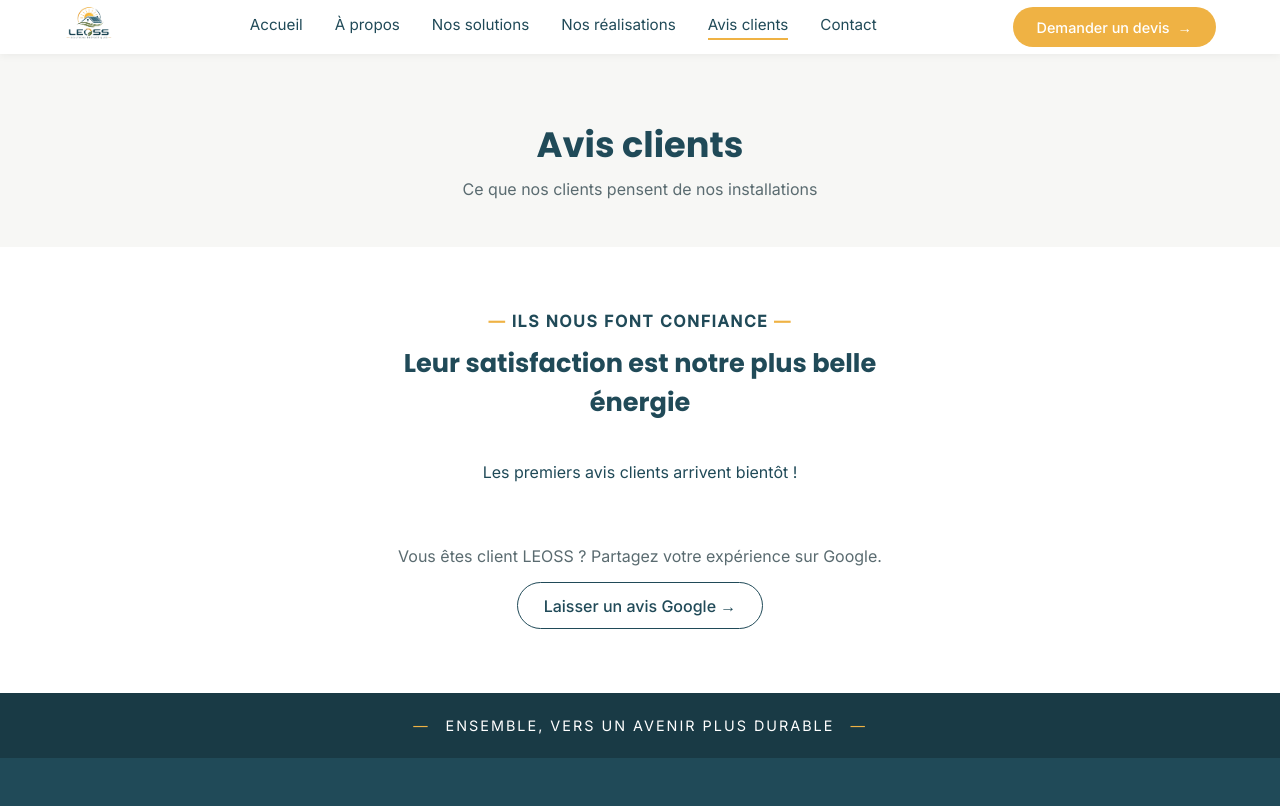
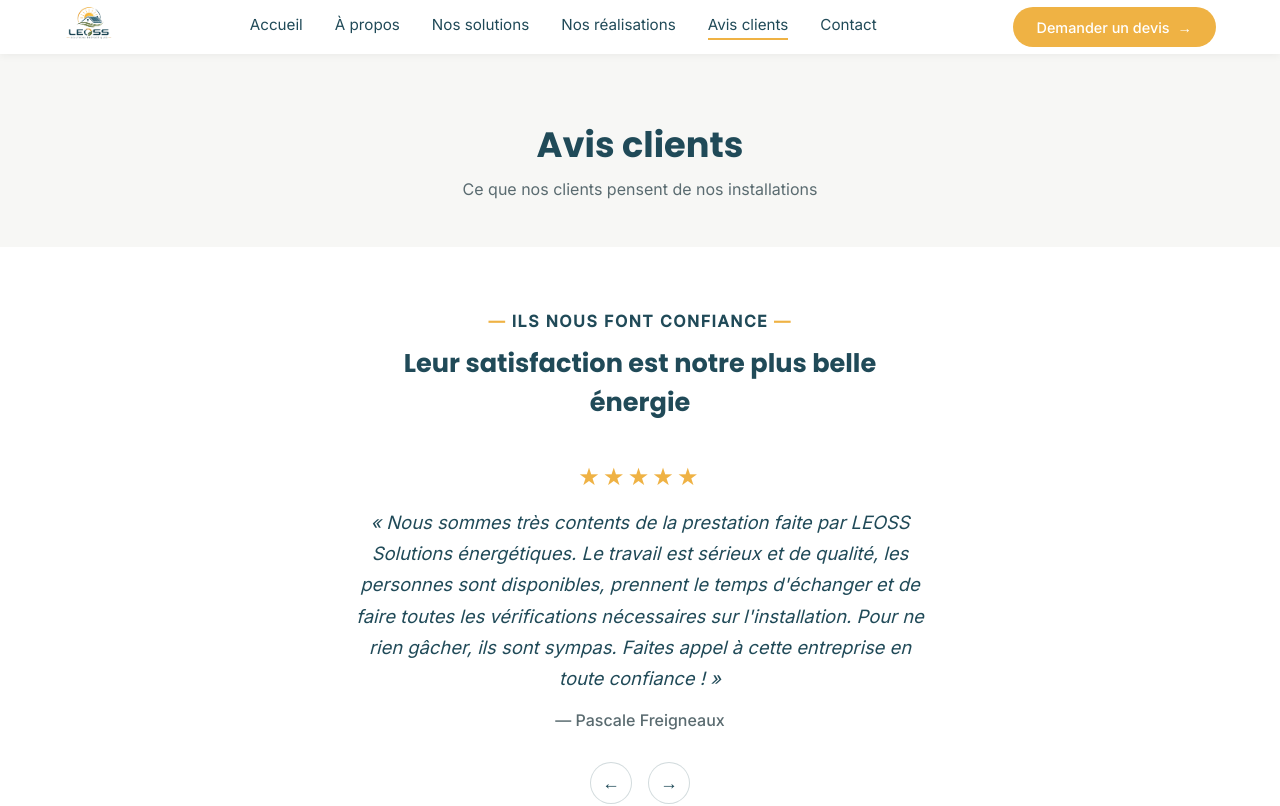
Before and after one commit to Laurie-gasc/leoss-site, an Angular app: page /avis-clients in a window 1280 px wide. Shown: the top 806 px of the page. Built offline with nearby package versions, Linux system fonts and the light colour scheme.

Commit message:
Ajout des commentaires

```diff
--- a/src/app/app.config.ts
+++ b/src/app/app.config.ts
@@ -9,7 +9,7 @@ export const appConfig: ApplicationConfig = {
       routes,
       withInMemoryScrolling({
         scrollPositionRestoration: 'top', // remonte en haut à chaque navigation
-        anchorScrolling: 'enabled'         // gère aussi les ancres (#section) si tu en utilises un jour
+        anchorScrolling: 'enabled'
       })
     )
   ]
--- a/src/app/pages/avis-clients/avis-clients.component.html
+++ b/src/app/pages/avis-clients/avis-clients.component.html
@@ -8,10 +8,14 @@
   <h2>Leur satisfaction est notre plus belle énergie</h2>
 
   <div class="avis-carousel__content" *ngIf="avis.length > 0; else pasEncoreAvis">
+    <div class="avis-carousel__stars" [attr.aria-label]="'Note : ' + avis[indexActif].note + ' sur 5'">
+      <span *ngFor="let e of etoiles" [class.filled]="e <= avis[indexActif].note">★</span>
+    </div>
+
     <blockquote>« {{ avis[indexActif].commentaire }} »</blockquote>
     <p class="avis-carousel__name">— {{ avis[indexActif].nom }}</p>
 
-    <div class="avis-carousel__nav">
+    <div class="avis-carousel__nav" *ngIf="avis.length > 1">
       <button (click)="precedent()" aria-label="Avis précédent">←</button>
       <button (click)="suivant()" aria-label="Avis suivant">→</button>
     </div>
--- a/src/app/pages/avis-clients/avis-clients.component.scss
+++ b/src/app/pages/avis-clients/avis-clients.component.scss
@@ -66,6 +66,19 @@
       }
     }
   }
+  &__stars {
+  margin-bottom: 1rem;
+  font-size: 1.5rem;
+  letter-spacing: 0.2rem;
+
+  span {
+    color: rgba(32, 74, 88, 0.2);
+
+    &.filled {
+      color: var(--color-accent);
+    }
+  }
+}
 }
 
 .google-cta {
--- a/src/app/pages/avis-clients/avis-clients.component.ts
+++ b/src/app/pages/avis-clients/avis-clients.component.ts
@@ -5,6 +5,7 @@ import { Meta } from '@angular/platform-browser';
 
 interface Avis {
   nom: string;
+  note: number; // de 1 à 5
   commentaire: string;
 }
 
@@ -13,7 +14,7 @@ interface Avis {
   standalone: true,
   imports: [CommonModule, SectionTagComponent],
   templateUrl: './avis-clients.component.html',
-  styleUrl: './avis-clients.component.scss'
+  styleUrl: './avis-clients.component.scss',
 })
 export class AvisClientsComponent implements OnInit {
   constructor(private meta: Meta) {}
@@ -21,23 +22,36 @@ export class AvisClientsComponent implements OnInit {
   ngOnInit(): void {
     this.meta.updateTag({
       name: 'description',
-      content: 'Avis et témoignages clients sur les installations solaires LEOSS en Haute-Garonne, Tarn et Tarn-et-Garonne.'
+      content:
+        'Avis et témoignages clients sur les installations solaires LEOSS en Haute-Garonne, Tarn et Tarn-et-Garonne.',
     });
   }
 
   avis: Avis[] = [
-    //{ nom: 'À compléter', commentaire: 'Une équipe à l\'écoute, des conseils clairs et une installation parfaite. Nous sommes ravis de notre choix et de notre production !' },
-    //{ nom: 'À compléter', commentaire: 'À compléter avec un vrai avis client.' },
-    //{ nom: 'À compléter', commentaire: 'À compléter avec un vrai avis client.' }
+    {
+      nom: 'Pascale Freigneaux',
+      note: 5,
+      commentaire:
+        "Nous sommes très contents de la prestation faite par LEOSS Solutions énergétiques. Le travail est sérieux et de qualité, les personnes sont disponibles, prennent le temps d'échanger et de faire toutes les vérifications nécessaires sur l'installation. Pour ne rien gâcher, ils sont sympas. Faites appel à cette entreprise en toute confiance !",
+    },
+    {
+      nom: 'Tim',
+      note: 5,
+      commentaire:
+        "Une équipe sérieuse, professionnelle et à l'écoute ! De très bons conseils, des explications claires et un accompagnement de qualité tout au long du projet. On ressent un véritable savoir-faire et une volonté de satisfaire le client. Je recommande vivement Léoss Solutions Énergétiques pour vos projets photovoltaïques !",
+    },
   ];
 
+  etoiles = [1, 2, 3, 4, 5];
   indexActif = 0;
 
   precedent(): void {
-    this.indexActif = this.indexActif === 0 ? this.avis.length - 1 : this.indexActif - 1;
+    this.indexActif =
+      this.indexActif === 0 ? this.avis.length - 1 : this.indexActif - 1;
   }
 
   suivant(): void {
-    this.indexActif = this.indexActif === this.avis.length - 1 ? 0 : this.indexActif + 1;
+    this.indexActif =
+      this.indexActif === this.avis.length - 1 ? 0 : this.indexActif + 1;
   }
 }
--- a/src/app/pages/nos-solutions/nos-solutions.component.html
+++ b/src/app/pages/nos-solutions/nos-solutions.component.html
@@ -12,7 +12,7 @@
       toiture grâce à un partenaire spécialisé,
       <a href="https://www.rollsaltitude.fr/" target="_blank" rel="noopener noreferrer">Roll's Altitude</a>.
       Cette étude par drone permet d'évaluer avec précision l'état de votre toiture, l'exposition,
-      l'orientation et le potentiel de production de votre toiture, pour
+      l'orientation et le potentiel de production, pour
       vous proposer une solution parfaitement adaptée.
     </p>
     <a routerLink="/contact" class="etude-drone__link">Demander une étude →</a>
```
Also changed, not shown: 1 other file (tests, documents, lock files or other folders).
